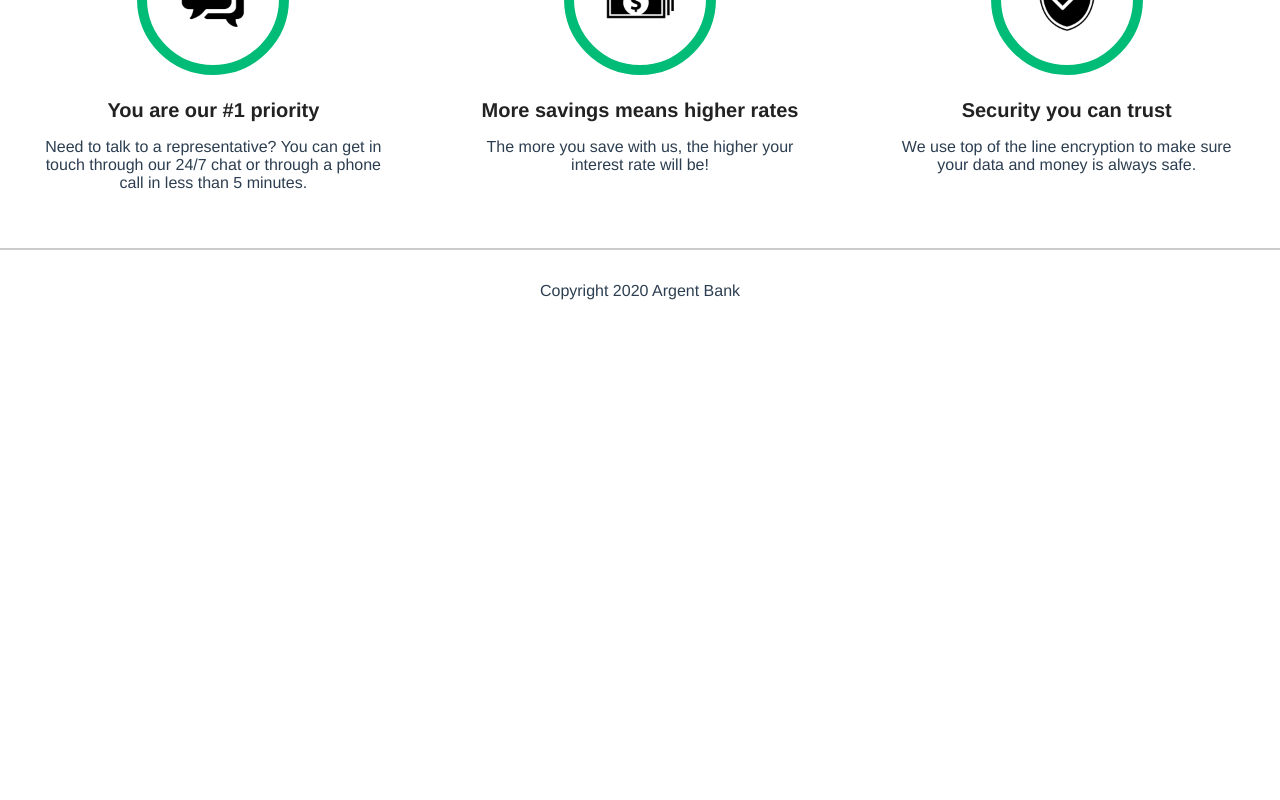
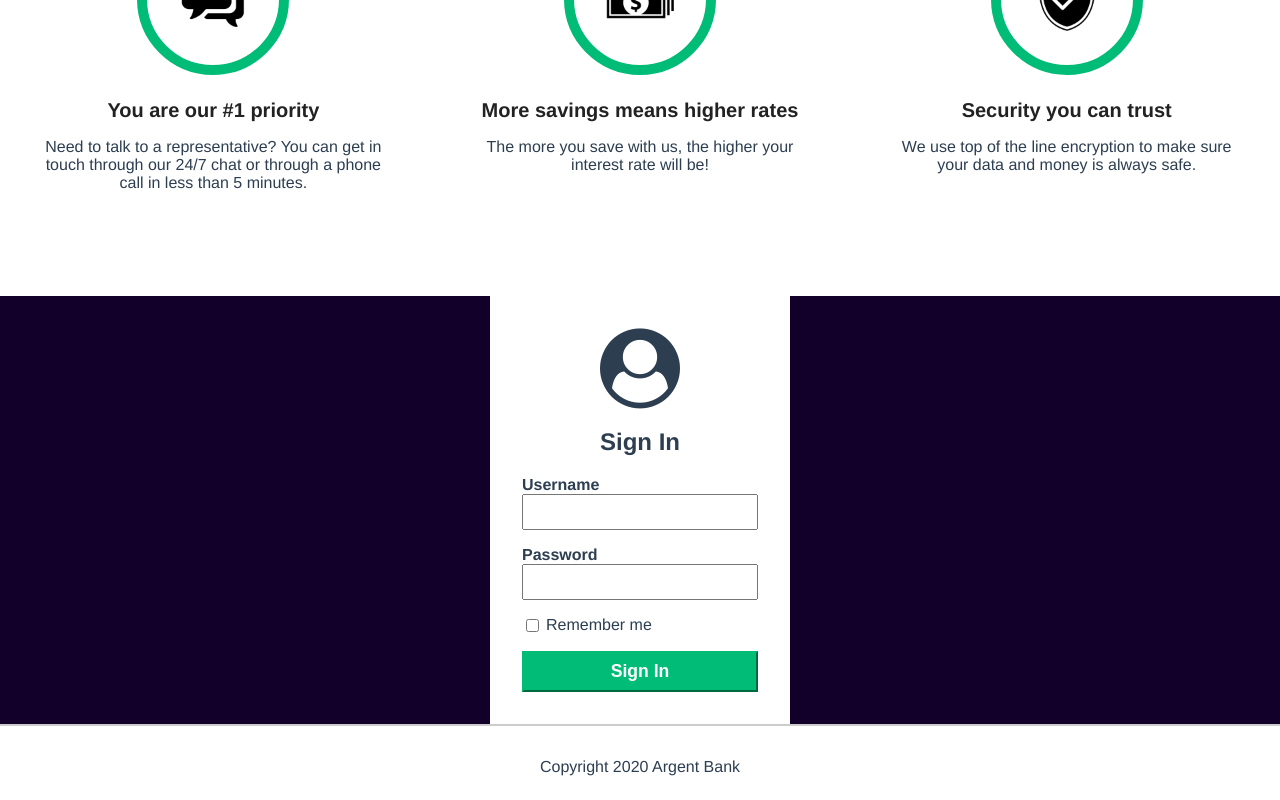
Before and after one commit to MouniaFT/Mounia.Fattouh_13_040121, a React (Create React App) app: page / in a window 1280 px wide. Shown: the part 585-1385 px from the top of the page. Before the commit the page ends 909 px from the top, so only its background shows below. Built offline with nearby package versions, Linux system fonts and the light colour scheme.

Commit message:
Add Login page

```diff
--- a/src/App.js
+++ b/src/App.js
@@ -3,12 +3,14 @@
 import Header from './components/Header'
 import Footer from './components/Footer'
 import Home from './pages/Home'
+import Login from './pages/Login'
 
 function App() {
   return (
     <div>
       <Header />
       <Home />
+      <Login />
       {/* <Counter /> */}
       <Footer />
     </div>
--- /dev/null
+++ b/src/pages/Login.js
@@ -0,0 +1,27 @@
+export const Login = () => {
+  return (
+    <main className="main bg-dark">
+      <section className="sign-in-content">
+        <i className="fa fa-user-circle sign-in-icon"></i>
+        <h1>Sign In</h1>
+        <form>
+          <div className="input-wrapper">
+            <label for="username">Username</label>
+            <input type="text" id="username" />
+          </div>
+          <div className="input-wrapper">
+            <label for="password">Password</label>
+            <input type="password" id="password" />
+          </div>
+          <div className="input-remember">
+            <input type="checkbox" id="remember-me" />
+            <label for="remember-me">Remember me</label>
+          </div>
+          <button className="sign-in-button">Sign In</button>
+        </form>
+      </section>
+    </main>
+  )
+}
+
+export default Login
--- a/src/styles/index.scss
+++ b/src/styles/index.scss
@@ -5,3 +5,4 @@
 @import './components/hero';
 @import './components/features';
 @import './pages/Home';
+@import './pages/Login';
--- /dev/null
+++ b/src/styles/pages/Login.scss
@@ -0,0 +1,48 @@
+.sign-in-content {
+  box-sizing: border-box;
+  background-color: $color-white;
+  width: 300px;
+  margin: 0 auto;
+  margin-top: 3rem;
+  padding: 2rem;
+
+  .sign-in-icon {
+    font-size: 5rem;
+  }
+
+  .input-wrapper {
+    display: flex;
+    flex-direction: column;
+    text-align: left;
+    margin-bottom: 1rem;
+
+    & label {
+      font-weight: bold;
+    }
+
+    & input {
+      padding: 5px;
+      font-size: 1.2rem;
+    }
+  }
+
+  .input-remember {
+    display: flex;
+
+    & label {
+      margin-left: 0.25rem;
+    }
+  }
+
+  .sign-in-button {
+    display: block;
+    width: 100%;
+    padding: 8px;
+    font-size: 1.1rem;
+    font-weight: bold;
+    margin-top: 1rem;
+    border-color: $color-green2;
+    background-color: $color-green2;
+    color: $color-white;
+  }
+}
```
